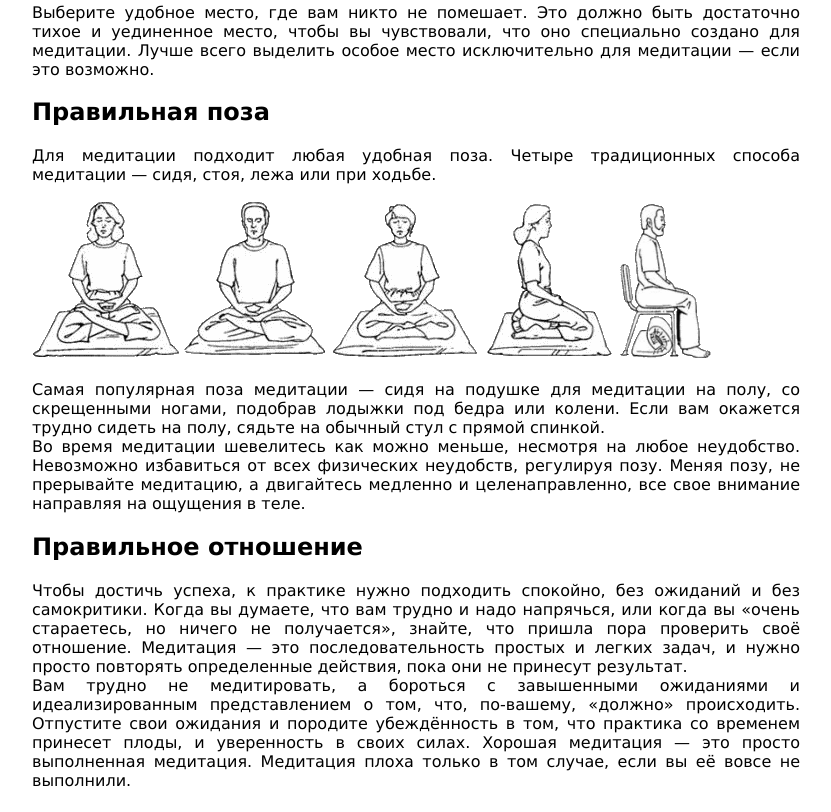
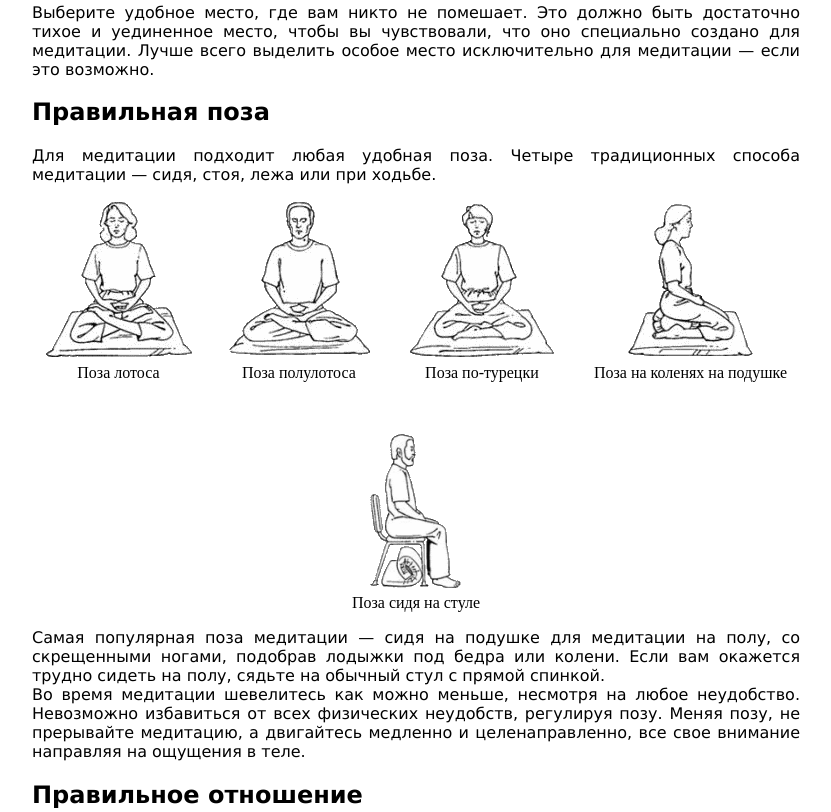
Before and after one commit to 1ff1eeff/1ff1eeff.github.io, a plain HTML site: page stage1.html in a window 1280 px wide. Shown: the part 709-1521 px from the top of the page, without its empty margins (224-1055 px from the left). Drawn offline with Linux system fonts and the light colour scheme.

Commit message:
captions

```diff
--- a/stage1.html
+++ b/stage1.html
@@ -109,12 +109,27 @@
         <h2><a name="posture"></a>Правильная поза</h2>
         <p>Для медитации подходит любая удобная поза. Четыре традиционных способа медитации — сидя, стоя, лежа или при ходьбе.</p>
 
-            <img src="img/pos_lotus.png" alt="Поза лотоса">
-            <img src="img/pos_half-lotus.png" alt="Поза полулотоса">
-            <img src="img/pos_turkish.png" alt="Поза по-турецки">
+        <div class="thumbnails">
+            <div class="thumbnail">
+                <img src="img/pos_lotus.png" alt="Поза лотоса"><br />Поза лотоса
+            </div>
+            <div class="thumbnail">
+                <img src="img/pos_half-lotus.png" alt="Поза полулотоса"><br />Поза полулотоса
+            </div>
+            <div class="thumbnail">
+                <img src="img/pos_turkish.png" alt="Поза по-турецки"><br />Поза по-турецки
+            </div>
             <!-- <img src="img/pos_knee.png" alt="Поза на коленях на скамейке"> -->
-            <img src="img/pos_knee_2.png" alt="Поза на коленях на подушке">
-            <img src="img/pos_stule.png" alt="Поза сидя на стуле">
+            <div class="thumbnail">
+                <img src="img/pos_knee_2.png" alt="Поза на коленях на подушке"><br />Поза на коленях на подушке
+            </div>
+            <div class="thumbnail">
+                <img src="img/pos_stule.png" alt="Поза сидя на стуле"><br />Поза сидя на стуле
+            </div>
+        </div>
+
+
+
         <p>
             Самая популярная поза медитации — сидя на подушке для медитации на полу, со скрещенными ногами, подобрав лодыжки под бедра или колени. Если вам окажется трудно сидеть на полу, сядьте на обычный стул с прямой спинкой.
             <br>Во время медитации шевелитесь как можно меньше, несмотря на любое неудобство. Невозможно избавиться от всех физических неудобств, регулируя позу. Меняя позу, не прерывайте медитацию, а двигайтесь медленно и целенаправленно, все свое внимание направляя на ощущения в теле.
--- a/style.css
+++ b/style.css
@@ -48,9 +48,11 @@ summary::marker{
     content: "| ";
     color:rgb(200, 200, 200);
 }
+
 details[open] > summary::marker {
     content: "⇣  ";
-  }
+}
+
 summary:focus {
   outline:0;
   box-shadow: inset 0 0 1px rgb(200, 200, 200), inset 0 0 2px rgb(200, 200, 200);
@@ -60,3 +62,21 @@ header ul, footer ul{
   list-style: none;
   padding: 0 0 0;
  }
+
+ .thumbnails{
+  margin: -3em 0 0 -2em;
+  text-align: center;
+ }
+
+ .thumbnail{
+    text-decoration: none;
+    display: -moz-inline-box;
+    display: inline-block;
+    vertical-align: top;
+    margin: 3em 0 0 2em;
+ }
+
+ .thumbnail .r{
+    width: 14em;
+    float: left;
+ }
```
